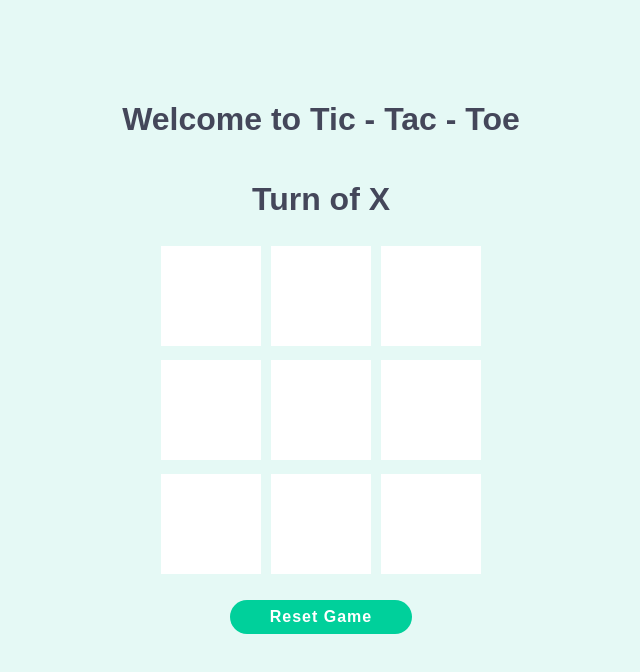
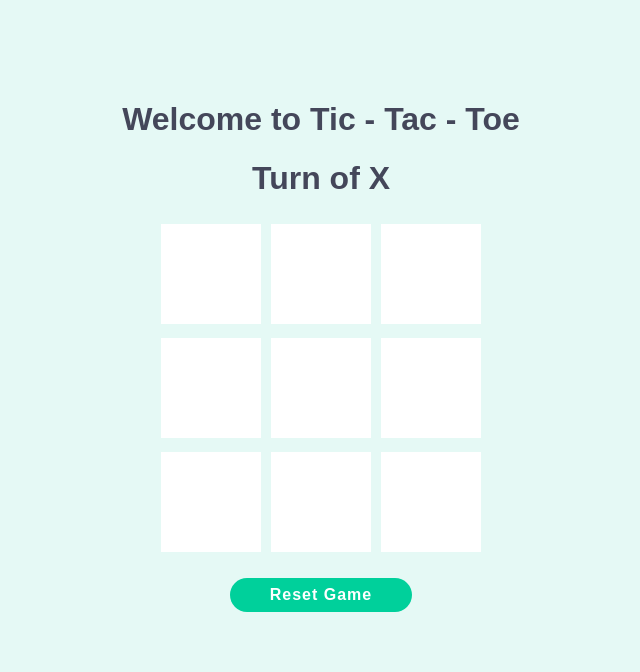
Before and after one commit to DevangSharma/react-tic-tac-toe, a React (Create React App) app: page / in a window 1280 px wide. Shown: the top 672 px of the page, without its empty margins (319-959 px from the left). Built offline with nearby package versions, Linux system fonts and the light colour scheme.

Commit message:
reset working

```diff
--- a/src/GameComponents/UI/Board.js
+++ b/src/GameComponents/UI/Board.js
@@ -1,13 +1,12 @@
-import React, { useState, useEffect } from "react";
+import React, { useEffect, useContext } from "react";
 import "../style/style.css";
 import { builTable } from "../../common/buildTable";
 import { checkForWin } from "../checkers/checkForWin";
+import { gameContext } from "./HomePage";
 
 function Board() {
-  const initialState = ["", "", "", "", "", "", "", "", ""];
-  const signOf = ["X", "O"];
-  const [gameState, updateGameState] = useState(initialState);
-  const [player, togglePlayer] = useState(0);
+  const { gameState, updateGameState, player, togglePlayer, signOf } =
+    useContext(gameContext);
 
   const whenTilePressed = (id) => {
     if (gameState[id] !== "") {
--- a/src/GameComponents/UI/HomePage.js
+++ b/src/GameComponents/UI/HomePage.js
@@ -1,14 +1,33 @@
-import React from "react";
+import React, { useState } from "react";
 import Board from "./Board";
 import "../style/style.css";
+import Reset from "./reset";
+import Header from "./header";
+
+export const gameContext = React.createContext();
 
 function HomePage() {
+  const initialState = ["", "", "", "", "", "", "", "", ""];
+  const signOf = ["X", "O"];
+  const [gameState, updateGameState] = useState(initialState);
+  const [player, togglePlayer] = useState(0);
+
   return (
     <div className="home">
-      <h1>Welcome to Tic - Tac - Toe</h1>
-      <h1>Turn of X</h1>
-      <Board />
-      <button className="btn">Reset Game</button>
+      <gameContext.Provider
+        value={{
+          gameState: gameState,
+          updateGameState: updateGameState,
+          player: player,
+          togglePlayer: togglePlayer,
+          signOf: signOf,
+          initialState: initialState,
+        }}
+      >
+        <Header />
+        <Board />
+        <Reset />
+      </gameContext.Provider>
     </div>
   );
 }
--- /dev/null
+++ b/src/GameComponents/UI/header.js
@@ -0,0 +1,12 @@
+import React from "react";
+
+function Header() {
+  return (
+    <div className="header">
+      <h1>Welcome to Tic - Tac - Toe</h1>
+      <h1>Turn of X</h1>
+    </div>
+  );
+}
+
+export default Header;
--- /dev/null
+++ b/src/GameComponents/UI/reset.js
@@ -0,0 +1,20 @@
+import React, { useContext } from "react";
+import { gameContext } from "./HomePage";
+
+function Reset() {
+  const { updateGameState, initialState } = useContext(gameContext);
+
+  const resetGame = () => {
+    updateGameState(initialState);
+  };
+
+  return (
+    <div>
+      <button className="btn" onClick={resetGame}>
+        Reset Game
+      </button>
+    </div>
+  );
+}
+
+export default Reset;
--- a/src/GameComponents/style/style.css
+++ b/src/GameComponents/style/style.css
@@ -44,3 +44,7 @@ tr {
   letter-spacing: 1px;
   cursor: pointer;
 }
+
+.header {
+  text-align: center;
+}
```
